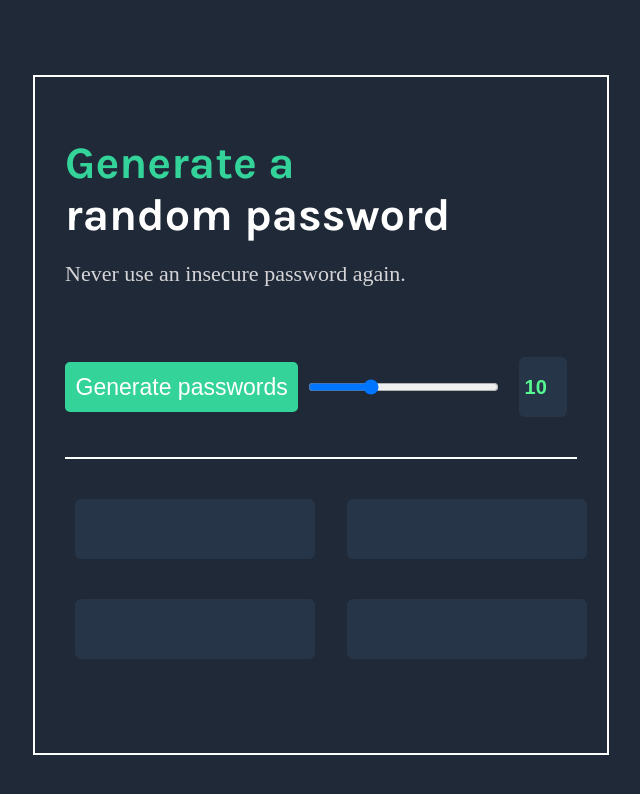
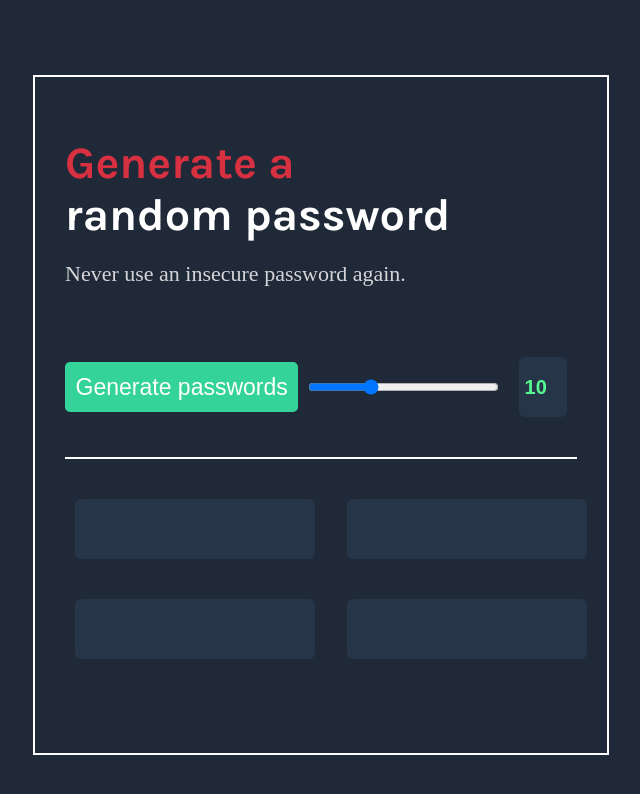
Before and after one commit to AhmedMagdy24/Password-Generator, a plain HTML site: page app/index.html in a window 1280 px wide. Shown: the whole page, without its empty margins (319-959 px from the left). Drawn offline with Linux system fonts and the light colour scheme; some icons are missing.

Commit message:
small change to test my Ci pipeline

```diff
--- a/app/style.css
+++ b/app/style.css
@@ -43,7 +43,7 @@
     .header h2{
 
       margin-top: 80x;
-      color: #34D399;
+      color: #d63041;
       font-family: 'Karla', sans-serif;
       font-size: 45px;
       width: 400px;
```
